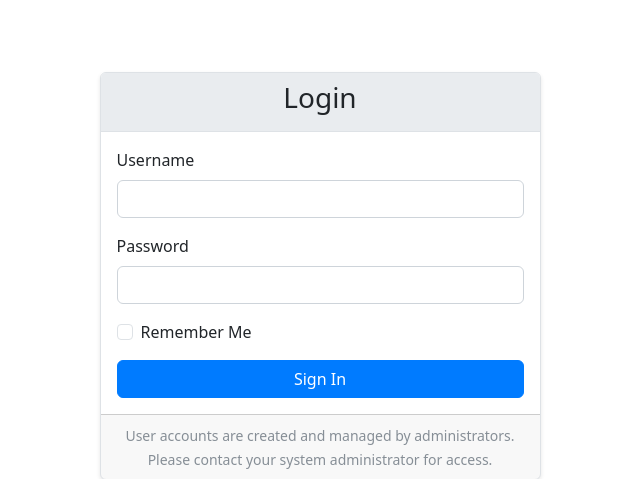
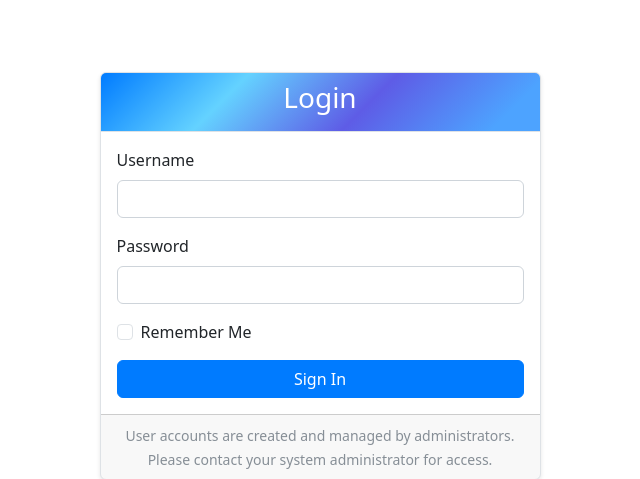
Before and after one commit to ReezFX/WOL-Manager, a Flask app: a page that uses app/templates/base.html in a window 1280 px wide. Shown: the part 57-536 px from the top of the page, without its empty margins (320-960 px from the left). Run offline with Flask 3, Linux system fonts and the light colour scheme; parts of the project's set-up code (start-up, migrations or seed data) failed here and were passed over; some libraries are stand-ins or nearby versions.

Commit message:
improved css styling

```diff
--- a/app/static/css/style.css
+++ b/app/static/css/style.css
@@ -114,6 +114,10 @@ body:not(.dark-theme) .navbar.navbar-light {
   background-color: #212529;
 }
 
+/* Dark theme card header gradient */
+.dark-theme .card-header {
+  background: linear-gradient(135deg, var(--primary-color), #5e5ce6 35%, #3d85c6 65%, #0a4bb8 95%);
+}
 .navbar-brand {
   color: var(--text-primary);
 }
@@ -167,15 +171,21 @@ body:not(.dark-theme) .footer .footer-text {
 }
 
 .card-header {
-  background-color: var(--bg-tertiary);
+  background: linear-gradient(135deg, var(--primary-color), #2196f3);
   border-bottom: 1px solid var(--border-color);
-  color: var(--text-primary);
+  color: white;
+  transition: background var(--transition-speed), border-color var(--transition-speed);
 }
 
 /* Card header for admin pages that adapts to light/dark themes */
 .bg-tertiary-theme {
   background-color: var(--bg-tertiary) !important;
   color: var(--text-primary) !important;
+}
+
+/* Card header hover effect */
+.card-header:hover {
+  filter: brightness(1.1);
 }
 
 /* Button styling */
@@ -427,6 +437,11 @@ body:not(.dark-theme) .bg-dark {
   background-color: #212529 !important;
 }
 
+/* Light theme card header gradient */
+body:not(.dark-theme) .card-header {
+  background: linear-gradient(135deg, var(--primary-color), #64d2ff 30%, #5e5ce6 60%, #4da3ff 90%);
+}
+
 body:not(.dark-theme) .text-white {
   color: #fff !important;
 }
```
